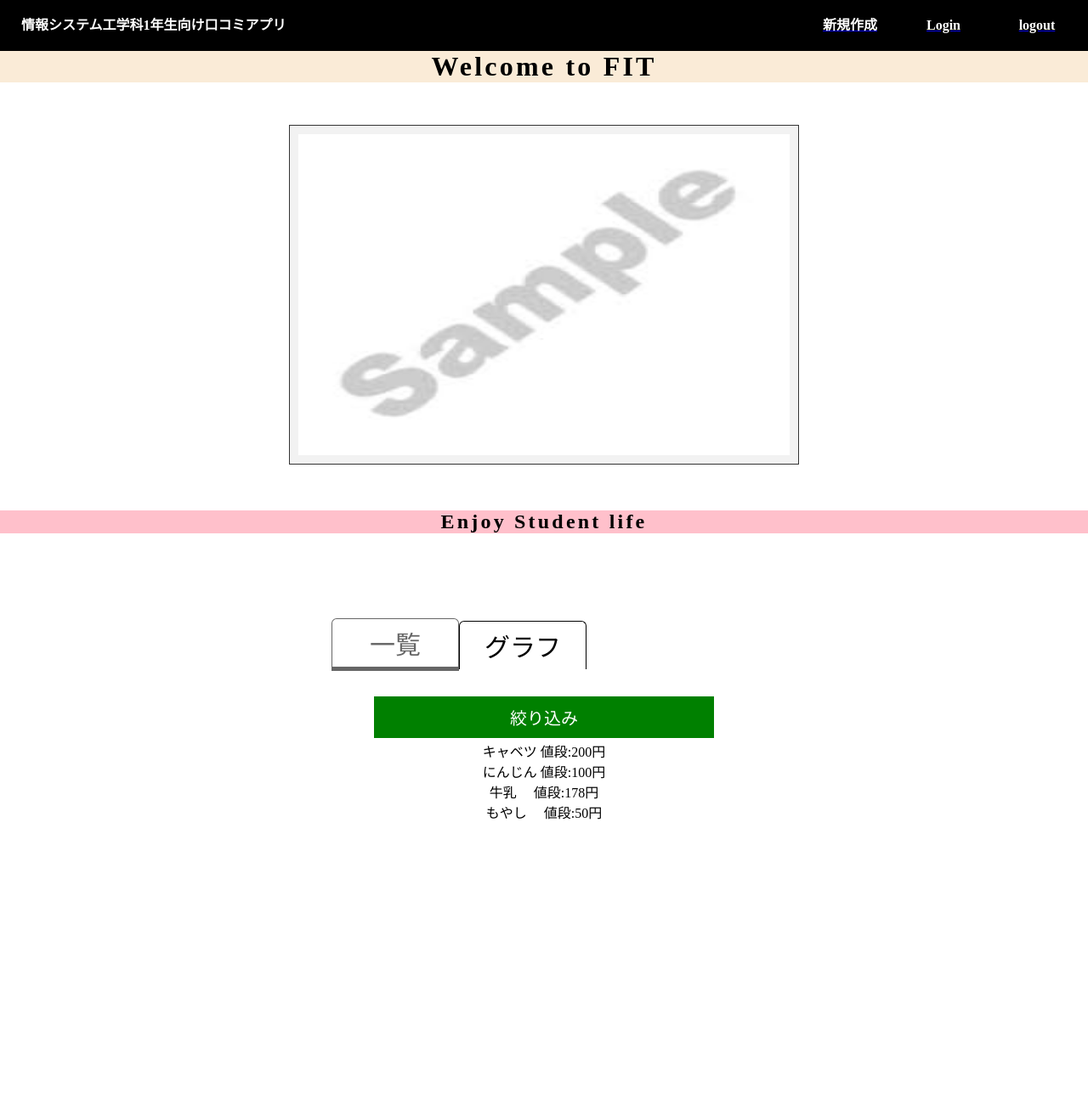
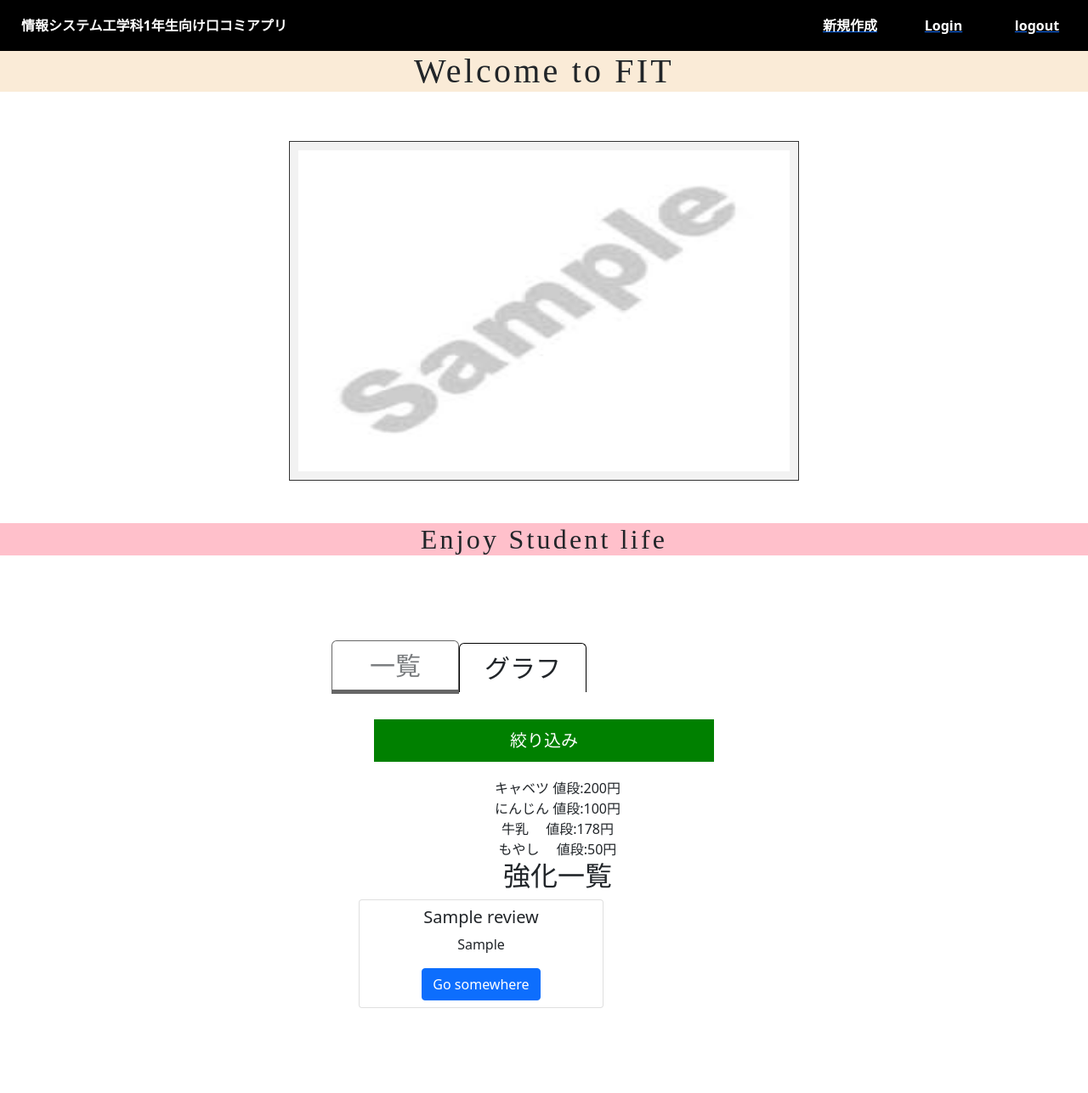
Before and after one commit to Zastenchivyy-Smolensky/information-systems, a Flask app: page / in a window 1280 px wide. Shown: the whole page at 85% size. Before the commit the page ends 965 px from the top, so only its background shows below. Run offline with Flask 2, Linux system fonts and the light colour scheme; tables that the repository leaves empty hold one stand-in row (values such as "Sample post"); some libraries are stand-ins or nearby versions.

Commit message:
データベースを追加した

```diff
--- a/app.py
+++ b/app.py
@@ -1,14 +1,73 @@
-from unicodedata import name
+from crypt import methods
+from wsgiref.handlers import read_environ
 from flask import *
 from flask_fontawesome import FontAwesome
 app = Flask(__name__)
+import os
+import secrets
+from PIL import Image
+from flask_sqlalchemy import SQLAlchemy
+from flask_wtf.csrf import CSRFProtect
+
+app.config["SECRET_KEY"]=secrets.token_hex(16)
+app.config['SQLALCHEMY_DATABASE_URI'] = 'sqlite:///review.db'
+db = SQLAlchemy(app)
+
+UPLOAD_FOLDER = "./static/up"
+ALLOWED_EXTENSIONS = set(['.png', '.jpg',".jpeg"])
+
+class Review(db.Model):
+    id = db.Column(db.Integer, primary_key=True)
+    subject = db.Column(db.String(50), nullable=False)#教科名
+    teacher = db.Column(db.String(50), nullable=False)#教員名
+    day = db.Column(db.String(50), nullable=False)#曜日
+    time = db.Column(db.Integer, nullable=False)#開講時間
+    review = db.Column(db.Integer, nullable=False)#開講時間
+    point = db.Column(db.Integer, nullable=True)# 五段階評価
+    pastImage = db.Column(db.String(100), nullable=False)#過去問ファイル
 
 
-@app.route("/")
+
+@app.route("/",methods=["GET","POST"])
 def index():
+    reviews = Review.query.all()
+
     data = ["kageyama","ryouta","kageyama"]
-    return render_template("index.html", data=data)
+    return render_template("base.html", reviews=reviews)
 
+@app.route("/add", methods=["POST"])
+def add():
+    if request.method == "POST":
+        form_subject = request.form.get("subject")
+        form_teacher = request.form.get("teacher")
+        form_day = request.form.get("day")
+        form_time = request.form.get("time")
+        form_reivew=request.form.get("review")
+        form_point = request.form.get("point")
+        form_pastImage=request.files["pastImage"]
+        _, ext = os.path.splitext(form_pastImage.filename)
+        ext = ext.lower()
+        if ext and ext in ALLOWED_EXTENSIONS:
+            new_image = secrets.token_urlsafe(16) + ext.lower()
+            i = Image.open(form_pastImage)
+            i.thumbnail((200, 200))
+            i.save(os.path.join(UPLOAD_FOLDER, new_image))
+        review = Review(
+            subject = form_subject,
+            teacher = form_teacher,
+            day = form_day,
+            time = form_time,
+            review = form_reivew,
+            point = form_point,
+            pastImage = new_image
+        )
+        db.session.add(review)
+        db.session.commit()
+        return redirect(url_for("index"))
+@app.route("/show/<int:id>")
+def show(id):
+    review = Review.query.get(id)
+    return render_template("app/show.html", review=review)
 
 @app.route("/search",methods=["POST"])
 def search():
@@ -22,7 +81,3 @@ def search():
         "message":'<p>「{0}」は{1}です。</p>'.format(item, price)
     }
     return jsonify(values=json.dumps(return_json))
-
-@app.route("/test")
-def test():
-    return render_template("index2.html")
--- a/templates/header.html
+++ b/templates/app/header.html
@@ -9,7 +9,7 @@
     </a>
     <div id="modal-bg"></div>
     <div id="modal-container">
-      <p>test</p>
+      {% include "app/modal.html" %}
       <div id="modal-close">閉じる</div>
     </div>
   </div>
--- /dev/null
+++ b/templates/app/modal.html
@@ -0,0 +1,11 @@
+<h1>口コミ入力欄</h1>
+<form action="add" method="post" enctype="multipart/form-data">
+  <input type="text" name="subject" placeholder="教科名" /><br />
+  <input type="text" name="teacher" placeholder="教員名" /><br />
+  <input type="text" name="day" placeholder="曜日" /><br />
+  <input type="number" name="time" placeholder="開講時間" /><br />
+  <input type="text" name="review" placeholder="レビュー(評価)" /><br />
+  <input type="number" name="point" placeholder="五段階評価" /><br />
+  <input type="file" name="pastImage" placeholder="過去問" /><br />
+  <button type="submit">追加</button>
+</form>
--- a/templates/section.html
+++ b/templates/app/section.html
@@ -51,6 +51,16 @@
               <li class="list_item" data-kind="野菜" data-color="黄色">
                 もやし　 値段:50円
               </li>
+              <h2>強化一覧</h2>
+              {% for review in reviews %}
+              <div class="card" style="width: 18rem">
+                <div class="card-body">
+                  <h5 class="card-title">{{review.subject }}</h5>
+                  <p class="card-text">{{review.teacher}}</p>
+                  <a href="#" class="btn btn-primary">Go somewhere</a>
+                </div>
+              </div>
+              {% endfor %}
             </ul>
           </div>
         </section>
--- a/templates/index.html
+++ b/templates/base.html
@@ -5,6 +5,13 @@
     <meta http-equiv="X-UA-Compatible" content="IE=edge" />
     <meta name="viewport" content="width=device-width, initial-scale=1.0" />
     <title>Document</title>
+    <link
+      href="https://cdn.jsdelivr.net/npm/bootstrap@5.0.2/dist/css/bootstrap.min.css"
+      rel="stylesheet"
+      integrity="sha384-EVSTQN3/azprG1Anm3QDgpJLIm9Nao0Yz1ztcQTwFspd3yD65VohhpuuCOmLASjC"
+      crossorigin="anonymous"
+    />
+
     <link
       rel="stylesheet"
       href="{{ url_for('static', filename='css/style.css') }}"
@@ -17,10 +24,15 @@
       integrity="sha256-9/aliU8dGd2tb6OSsuzixeV4y/faTqgFtohetphbbj0="
       crossorigin="anonymous"
     ></script>
+    <script
+      src="https://cdn.jsdelivr.net/npm/bootstrap@5.0.2/dist/js/bootstrap.bundle.min.js"
+      integrity="sha384-MrcW6ZMFYlzcLA8Nl+NtUVF0sA7MsXsP1UyJoMp4YLEuNSfAP+JcXn/tWtIaxVXM"
+      crossorigin="anonymous"
+    ></script>
   </head>
   <body>
-    {% include "header.html" %} {% include "main.html" %} {% include
-    "section.html" %}
+    {% include "app/header.html" %} {%- block content %}{% endblock %} {%
+    include "app/main.html" %} {% include "app/section.html" %}
 
     <script src="{{url_for('static', filename='javascript/tab.js')}}"></script>
     <script src="{{url_for('static', filename='javascript/modal.js')}}"></script>
```
Also changed, not shown: templates/app/show.html (added, +14 -0 lines), templates/app/main.html (renamed from templates/main.html).
